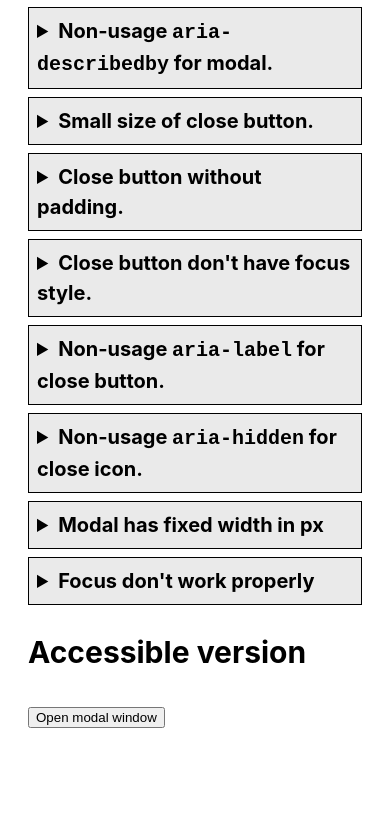
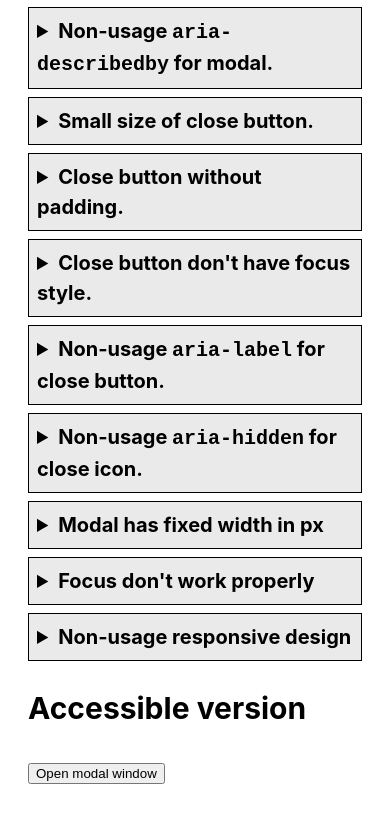
Before and after one commit to Alena5041/Accessibility, a Next.js app in the folder inaccessible-components/: page /page-modal-window in a window 390 px wide. Shown: the part 743-1565 px from the top of the page. Built offline with nearby package versions, Linux system fonts and the light colour scheme.

Commit message:
add responsive design

```diff
--- a/inaccessible-components/components/Modal/Accessible/index.js
+++ b/inaccessible-components/components/Modal/Accessible/index.js
@@ -12,7 +12,6 @@ export default function Modal() {
   );
 
   if (isModalOpen) {
-    console.log(focusableElements);
     for (let element of focusableModalElements) {
       element.removeAttribute("tabindex", "-1");
     }
--- a/inaccessible-components/components/Modal/Accessible/index.scss
+++ b/inaccessible-components/components/Modal/Accessible/index.scss
@@ -1,4 +1,8 @@
 .a-modal {
+  @media (max-width: 768px) {
+    height: 100%;
+  }
+
   &__wrapper {
     position: fixed;
     left: -100vw;
@@ -22,9 +26,18 @@
   &__content {
     position: relative;
     background: #fefefe;
-    width: 50rem;
     padding: 2rem;
     border: 1px solid black;
+    width: 50rem;
+
+    @media (max-width: 1224px) {
+      width: 40rem;
+    }
+
+    @media (max-width: 768px) {
+      width: 100%;
+      height: 100%;
+    }
   }
 
   &__title {
--- a/inaccessible-components/pages/page-modal-window.js
+++ b/inaccessible-components/pages/page-modal-window.js
@@ -72,6 +72,10 @@ export default function PageModal() {
           <summary>Focus don't work properly</summary>
         </details>
 
+        <details>
+          <summary>Non-usage responsive design</summary>
+        </details>
+
         <h2>Accessible version</h2>
 
         <AccessibleModal />
```
